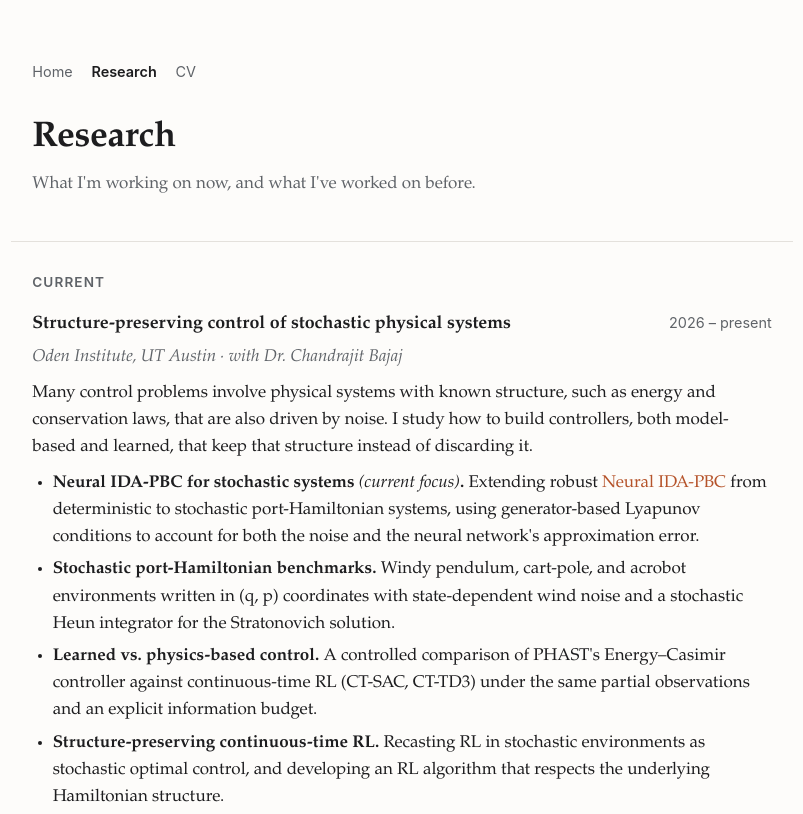
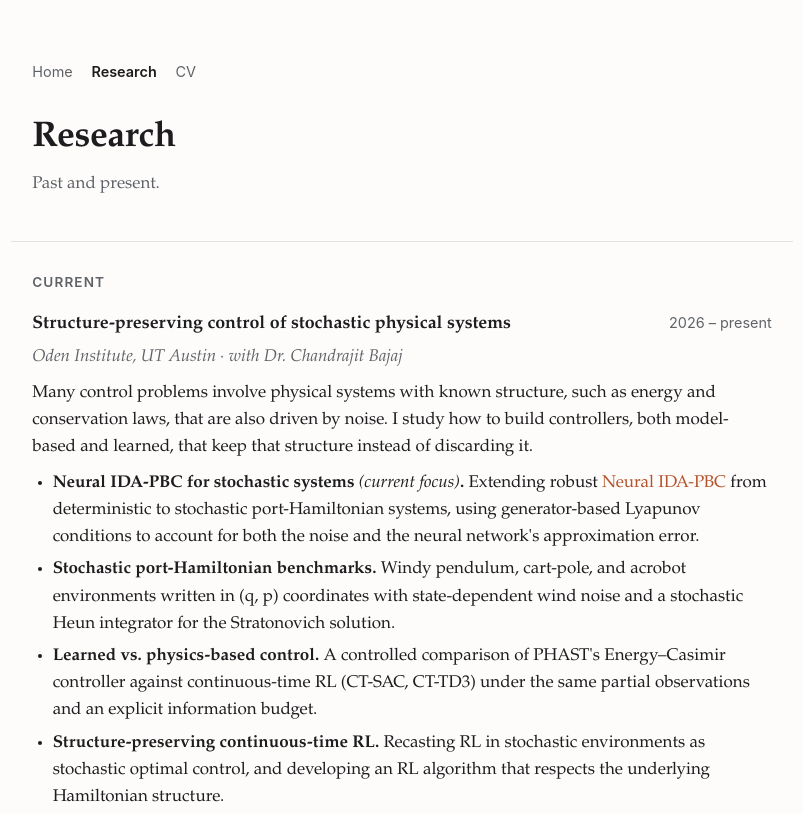
Before and after one commit to liamearthman/liamearthman.github.io, a plain HTML site: page research.html in a window 1280 px wide. Shown: the top 814 px of the page, without its empty margins (238-1041 px from the left). Drawn offline with Linux system fonts and the light colour scheme.

Commit message:
Research page: shorten subtitle
Co-Authored-By: Claude Opus 5.5 <noreply@anthropic.com>

```diff
--- a/research.html
+++ b/research.html
@@ -12,7 +12,7 @@
 <header class="site">
   <nav class="pages"><a href="index.html">Home</a><a href="research.html" aria-current="page">Research</a><a href="cv.html">CV</a></nav>
   <h1>Research</h1>
-  <p class="tagline">What I'm working on now, and what I've worked on before.</p>
+  <p class="tagline">Past and present.</p>
 </header>
 
 <main>
```
